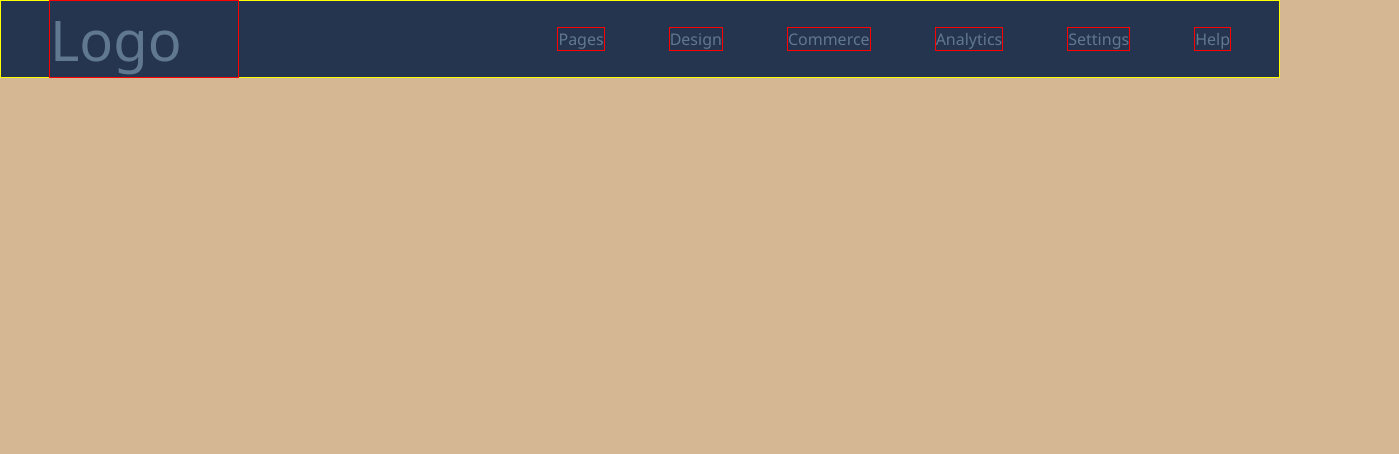
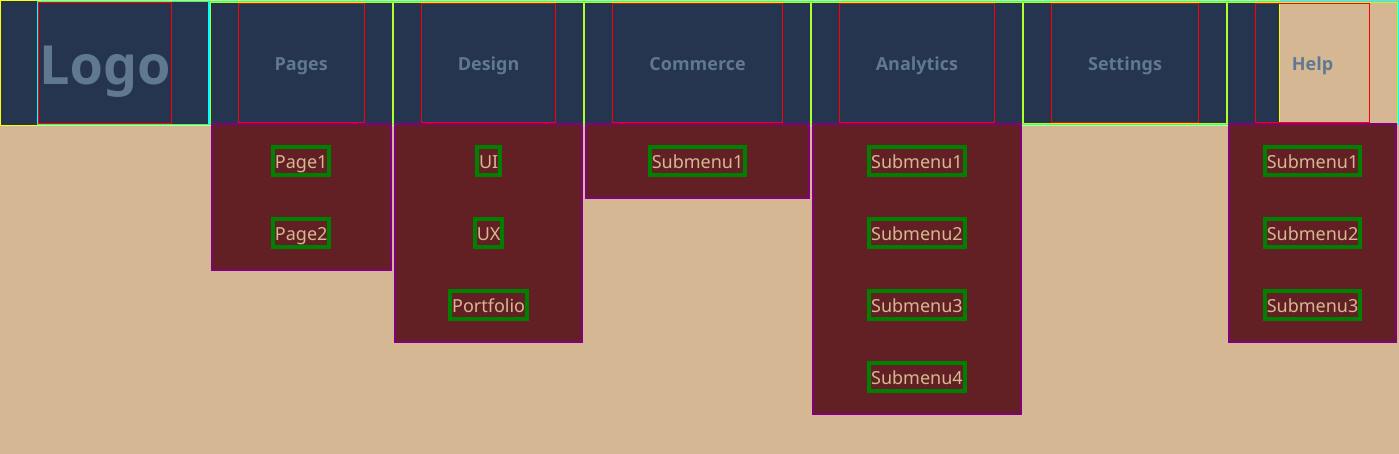
Before and after one commit to TrevorsDev/responsive-nav-adding-submenus, a plain HTML site: page index.html in a window 1280 px wide. Shown: the whole page, 1399 px wide, since content can reach past the window. Drawn offline with Linux system fonts and the light colour scheme.

Commit message:
add proper dropdown menu on desktop.

```diff
--- a/index.html
+++ b/index.html
@@ -13,14 +13,44 @@
                 Logo
             </a>
         </div>
-        <ul class="links">
-            <li><a href="">Pages</a></li>
-            <li><a href="">Design</a></li>
-            <li><a href="">Commerce</a></li>
-            <li><a href="">Analytics</a></li>
-            <li><a href="">Settings</a></li>
-            <li><a href="">Help</a></li>
+
+        <ul class="navbar__lists">
+            <li class="navbar__list"><a href="" class="navbar__menu">Pages</a>
+                <ul class="navbar__submenu">
+                    <li class="navbar__submenu-item"><a href="" class="navbar__link">Page1</a></li>
+                    <li class="navbar__submenu-item"><a href="" class="navbar__link">Page2</a></li>
+                </ul>
+            </li>
+            <li class="navbar__list"><a href="" class="navbar__menu">Design</a>
+                <ul class="navbar__submenu">
+                    <li class="navbar__submenu-item"><a href="" class="navbar__link">UI</a></li>
+                    <li class="navbar__submenu-item"><a href="" class="navbar__link">UX</a></li>
+                    <li class="navbar__submenu-item"><a href="" class="navbar__link">Portfolio</a></li>
+                </ul>
+            </li>
+            <li class="navbar__list"><a href="" class="navbar__menu">Commerce</a>
+                <ul class="navbar__submenu">
+                    <li class="navbar__submenu-item"><a href="" class="navbar__link">Submenu1</a></li>
+                </ul>
+            </li>
+            <li class="navbar__list"><a href="" class="navbar__menu">Analytics</a>
+                <ul class="navbar__submenu">
+                    <li class="navbar__submenu-item"><a href="" class="navbar__link">Submenu1</a></li>
+                    <li class="navbar__submenu-item"><a href="" class="navbar__link">Submenu2</a></li>
+                    <li class="navbar__submenu-item"><a href="" class="navbar__link">Submenu3</a></li>
+                    <li class="navbar__submenu-item"><a href="" class="navbar__link">Submenu4</a></li>
+                </ul>
+            </li>
+            <li class="navbar__list"><a href="" class="navbar__menu">Settings</a></li>
+            <li class="navbar__list"><a href="" class="navbar__menu">Help</a>
+                <ul class="navbar__submenu">
+                    <li class="navbar__submenu-item"><a href="" class="navbar__link">Submenu1</a></li>
+                    <li class="navbar__submenu-item"><a href="" class="navbar__link">Submenu2</a></li>
+                    <li class="navbar__submenu-item"><a href="" class="navbar__link">Submenu3</a></li>
+                </ul>
+            </li>
         </ul>
+
         <div class="ham-menu">
             <span class="color1"></span>
             <span class="color2"></span>
--- a/style.css
+++ b/style.css
@@ -3,7 +3,7 @@
     padding: 0;
     box-sizing: border-box;
     font-family:'Segoe UI', Tahoma, Geneva, Verdana, sans-serif;
-    font-size: 16px;
+    font-size: 18px;
 }
 
 html, body {
@@ -12,40 +12,107 @@ html, body {
     background-color: #d5b893;
 }
 
+
+/* NAVBAR */
 nav {
     display: flex;
+    justify-content: space-between;
     align-items: center;
-    justify-content: space-between;
-    padding: 0 3em;
-    max-height: 9em;
+    padding: 0 2em;
+    width: 100%;
+    height: 7em;
     background-color: #25344f;
-    border: yellow solid 1.5px;
+    border: yellow 1px solid;
 }
 
-li {
-    list-style: none;
+.logo {
+    border: aqua solid 1px;
+    height: 100%;
+    padding-right: 2em;
+}
+
+.logo a {
+    display: flex;
+    align-items: center;
+    font-size: 3rem;
+    font-weight: 600;
+    height: 100%;
+    border: red solid 1px;
 }
 
 a {
+    color: #617891;
     text-decoration: none;
-    color: #617891;
 }
 
-.logo a {
-    font-size: 3.5rem;
-    padding: 0 1em 0 0;
-    border: red solid 1px;
+/* DESKTOP MENU */
+.navbar__lists {
+    display: flex;
+    align-items: center;
+    height: 100%;
+    list-style-type: none;
+    border: aqua solid 1px;
 }
 
-.links {
+.navbar__lists .navbar__list {
     display: flex;
-    gap: 4em;
+    align-items: center;
+    position: relative;
+    padding: 0 1.5em;
+    height: 100%;
+    border: greenyellow solid 1px;
 }
 
-nav ul li a {
+.navbar__lists .navbar__list .navbar__menu {
+    display: flex;
+    align-items: center;
+    font-weight: 600;
+    height: 100%;
+    padding: 0 2em;
     border: red solid 1px;
+    transition: background-color 0.4s, color 0.4s, font-weight 0.4s;
+}
+
+.navbar__lists .navbar__list .navbar__menu:hover {
+    background-color: #617891;
+    color: #25344f;
 }
 
 .ham-menu {
     display: none;
 }
+
+/* DESKTOP DROPDOWN */
+.navbar__submenu {
+    display: flex;
+    flex-direction: column;
+    position: absolute;
+    top: 100%;
+    left: 0;
+    max-height: 20em;
+    width: 100%;
+    background-color: #632024;
+    border: purple solid 2px;
+}
+
+.navbar__submenu-item {
+    display: flex;
+    align-items: center;
+    justify-content: center;
+    flex-direction: column;
+    height: 4em;
+    width: 100%;
+    list-style-type: none;
+    /* padding: 2em 1.5em; */
+
+}
+
+.navbar__link {
+    color: #d5b893;
+    display: block;
+    border: green solid 4px;
+}
+
+@media (max-width: 1170px) {
+
+}
```
